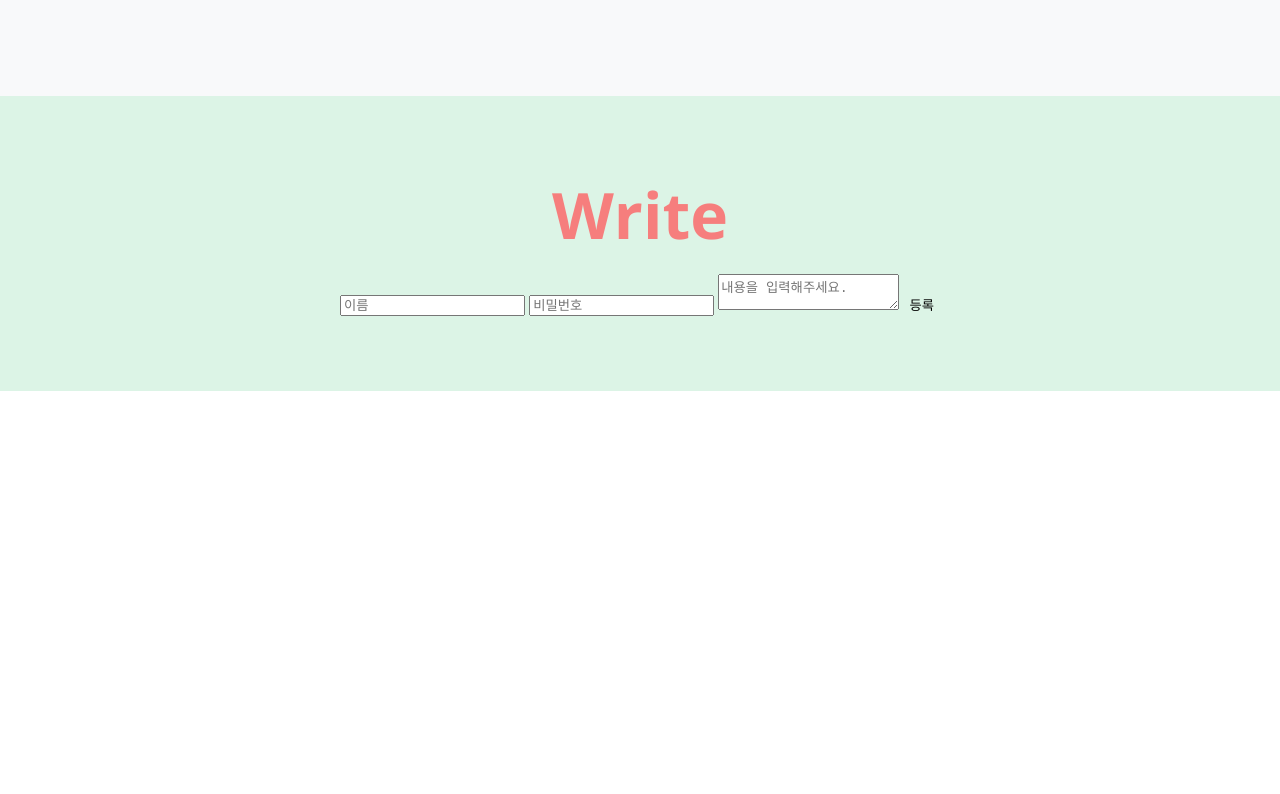
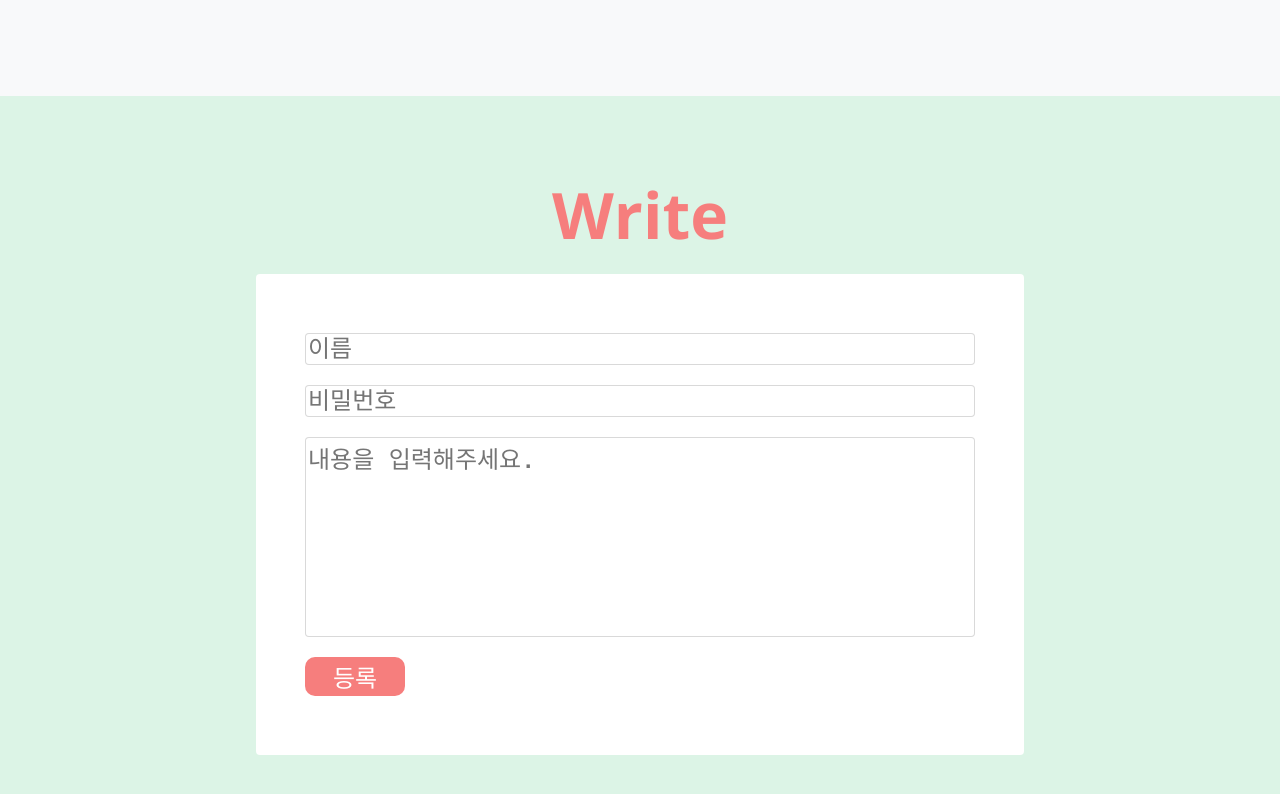
Before and after one commit to KihyunLim/Invitation_Client, a plain HTML site: page index.html in a window 1280 px wide. Shown: the part 6252-7046 px from the top of the page. Before the commit the page ends 6643 px from the top, so only its background shows below. Drawn offline with nearby package versions, Linux system fonts and the light colour scheme.

Commit message:
컴퓨터 기준으로 html css 완료

```diff
--- a/index.html
+++ b/index.html
@@ -422,8 +422,13 @@
     <section id="sweetMessageWrite">
       <h1 class="sweetMessageWrite__title">Write</h1>
       <div class="sweetMessageWrite__form">
+        <div class="form_wrap">
           <input type="text" class="form__name" placeholder="이름" />
-        <input type="password" class="form__password" placeholder="비밀번호" />
+          <input
+            type="password"
+            class="form__password"
+            placeholder="비밀번호"
+          />
           <!-- style="resize: none;" -->
           <textarea
             placeholder="내용을 입력해주세요."
@@ -431,6 +436,7 @@
           ></textarea>
           <button class="form__writeMessage">등록</button>
         </div>
+      </div>
     </section>
   </body>
 </html>
--- a/style.css
+++ b/style.css
@@ -667,3 +667,48 @@ section {
 #sweetMessageWrite {
   background-color: var(--color-green-light);
 }
+
+.sweetMessageWrite__form {
+  width: 60%;
+  border: 1px solid transparent;
+  border-radius: var(--size-border-radius);
+  background-color: var(--color-white);
+  margin: auto;
+  padding: 3rem;
+}
+
+.form_wrap {
+  display: flex;
+  flex-direction: column;
+}
+
+.form_wrap input,
+.form_wrap textarea {
+  font-size: 1.5rem;
+  margin: 10px 0;
+  border: 1px solid var(--color-grey-rgb);
+  border-radius: var(--size-border-radius);
+}
+
+.form__content {
+  font-size: 15rem;
+  margin: 10px 0;
+  width: 100%;
+  height: 200px;
+  resize: none;
+  font-weight: 550;
+}
+.form__content::placeholder {
+  font-size: 1.5rem;
+  font-weight: 550;
+}
+
+.form__writeMessage {
+  border: 1px solid transparent;
+  border-radius: 10px;
+  background-color: var(--color-pink);
+  font-size: 1.5rem;
+  margin: 10px 0;
+  color: var(--color-white);
+  width: 100px;
+}
```
Lines whose indentation alone changed are shown as unchanged.
